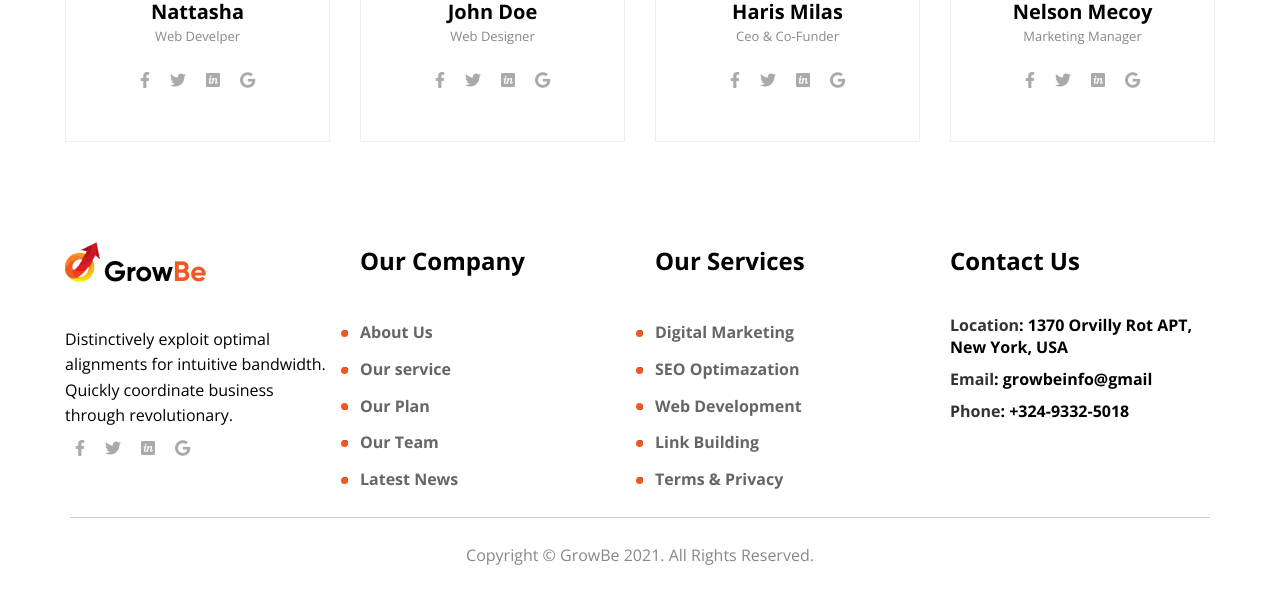
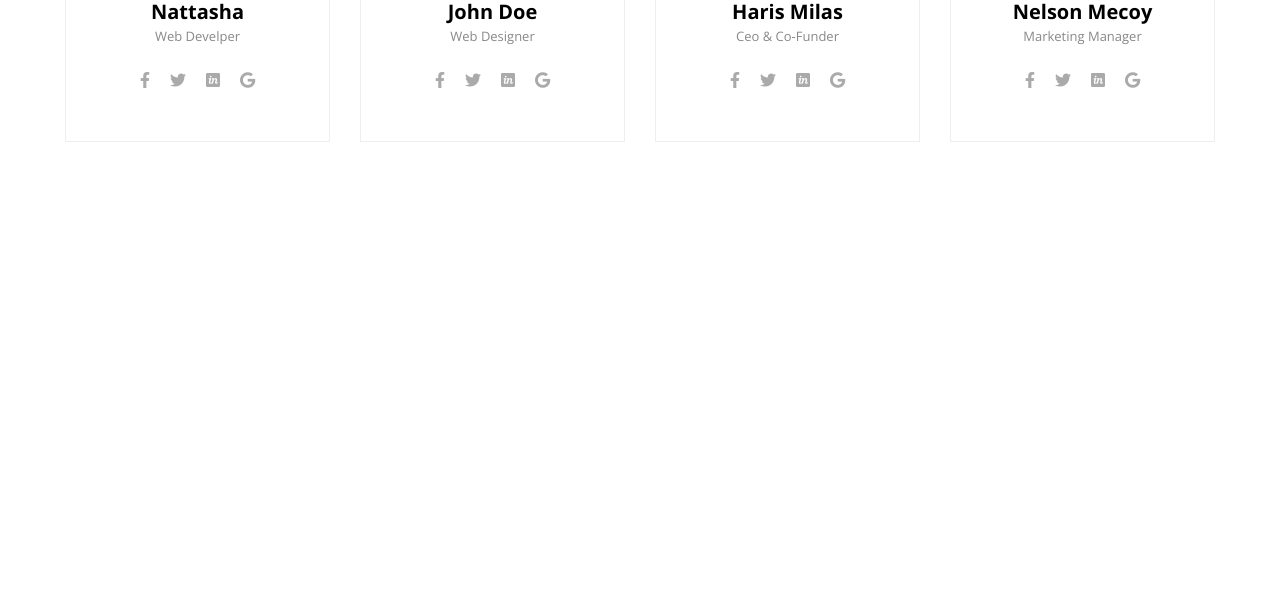
Before and after one commit to nazima4/growbe, a plain HTML site: page index.html in a window 1280 px wide. Shown: the part 6372-6965 px from the top of the page. After the commit the page ends 6614 px from the top, so only its background shows below. Drawn offline with nearby package versions, Linux system fonts and the light colour scheme.

Commit message:
del footer

```diff
--- a/index.html
+++ b/index.html
@@ -533,75 +533,75 @@
     </div>
 </section>
 </main>
-<footer class="footer">
-    <div class="container">
-        <div class="row">
-            <div class="col-3">
-                <div class="footer-box">
-                    <img src="./images/logo%20(1).png" alt="" class="logotype">
-                    <img src="./images/GrowBe.png" alt="">
-                    <p class="footer-desc">Distinctively exploit optimal alignments for intuitive bandwidth.
-                        Quickly
-                        coordinate business through revolutionary.</p>
-                    <div class="svg-viev-title-2">
-                        <div class="svg-viev">
-                            <i class="fab fa-facebook-f"></i>
-                        </div>
-                        <div class="svg-viev">
-                            <i class="fab fa-twitter"></i>
-                        </div>
-                        <div class="svg-viev">
-                            <i class="fab fa-invision"></i>
-                        </div>
-                        <div class="svg-viev">
-                            <i class="fab fa-google"></i>
-                        </div>
-                    </div>
+<!--<footer class="footer">-->
+<!--    <div class="container">-->
+<!--        <div class="row">-->
+<!--            <div class="col-3">-->
+<!--                <div class="footer-box">-->
+<!--                    <img src="./images/logo%20(1).png" alt="" class="logotype">-->
+<!--                    <img src="./images/GrowBe.png" alt="">-->
+<!--                    <p class="footer-desc">Distinctively exploit optimal alignments for intuitive bandwidth.-->
+<!--                        Quickly-->
+<!--                        coordinate business through revolutionary.</p>-->
+<!--                    <div class="svg-viev-title-2">-->
+<!--                        <div class="svg-viev">-->
+<!--                            <i class="fab fa-facebook-f"></i>-->
+<!--                        </div>-->
+<!--                        <div class="svg-viev">-->
+<!--                            <i class="fab fa-twitter"></i>-->
+<!--                        </div>-->
+<!--                        <div class="svg-viev">-->
+<!--                            <i class="fab fa-invision"></i>-->
+<!--                        </div>-->
+<!--                        <div class="svg-viev">-->
+<!--                            <i class="fab fa-google"></i>-->
+<!--                        </div>-->
+<!--                    </div>-->
 
 
 
 
 
 
-                </div>
-            </div>
-            <div class="col-3">
-                <div class="footer-box">
-                    <h4 class="our">Our Company</h4>
-                    <ul>
-                        <li><a href="#" class="footer-link">About Us</a></li>
-                        <li><a href="#" class="footer-link">Our service</a></li>
-                        <li><a href="#" class="footer-link">Our Plan</a></li>
-                        <li><a href="#" class="footer-link">Our Team</a></li>
-                        <li><a href="#" class="footer-link">Latest News</a></li>
-                    </ul>
-                </div>
-            </div>
-            <div class="col-3">
-                <div class="footer-box">
-                    <h4 class="our">Our Services</h4>
-                    <ul>
-                        <li><a href="#" class="footer-link">Digital Marketing</a></li>
-                        <li><a href="#" class="footer-link">SEO Optimazation</a></li>
-                        <li><a href="#" class="footer-link">Web Development </a></li>
-                        <li><a href="#" class="footer-link">Link Building</a></li>
-                        <li><a href="#" class="footer-link">Terms & Privacy</a></li>
-                    </ul>
-                </div>
-            </div>
-            <div class="col-3">
-                <div class="footer-box">
-                    <h4 class="our">Contact Us</h4>
-                    <p class="our-address"><span>Location</span>: 1370 Orvilly Rot APT, <br>New York, USA</p>
-                    <p class="our-email"><span>Email</span>: growbeinfo@gmail</p>
-                    <p class="our-phone"><span>Phone</span>: +324-9332-5018</p>
-                </div>
-            </div>
-        </div>
-        <div class="copyright">
-            <p class="footer-copyright">Copyright © GrowBe 2021. All Rights Reserved.</p>
-        </div>
-    </div>
-</footer>
+<!--                </div>-->
+<!--            </div>-->
+<!--            <div class="col-3">-->
+<!--                <div class="footer-box">-->
+<!--                    <h4 class="our">Our Company</h4>-->
+<!--                    <ul>-->
+<!--                        <li><a href="#" class="footer-link">About Us</a></li>-->
+<!--                        <li><a href="#" class="footer-link">Our service</a></li>-->
+<!--                        <li><a href="#" class="footer-link">Our Plan</a></li>-->
+<!--                        <li><a href="#" class="footer-link">Our Team</a></li>-->
+<!--                        <li><a href="#" class="footer-link">Latest News</a></li>-->
+<!--                    </ul>-->
+<!--                </div>-->
+<!--            </div>-->
+<!--            <div class="col-3">-->
+<!--                <div class="footer-box">-->
+<!--                    <h4 class="our">Our Services</h4>-->
+<!--                    <ul>-->
+<!--                        <li><a href="#" class="footer-link">Digital Marketing</a></li>-->
+<!--                        <li><a href="#" class="footer-link">SEO Optimazation</a></li>-->
+<!--                        <li><a href="#" class="footer-link">Web Development </a></li>-->
+<!--                        <li><a href="#" class="footer-link">Link Building</a></li>-->
+<!--                        <li><a href="#" class="footer-link">Terms & Privacy</a></li>-->
+<!--                    </ul>-->
+<!--                </div>-->
+<!--            </div>-->
+<!--            <div class="col-3">-->
+<!--                <div class="footer-box">-->
+<!--                    <h4 class="our">Contact Us</h4>-->
+<!--                    <p class="our-address"><span>Location</span>: 1370 Orvilly Rot APT, <br>New York, USA</p>-->
+<!--                    <p class="our-email"><span>Email</span>: growbeinfo@gmail</p>-->
+<!--                    <p class="our-phone"><span>Phone</span>: +324-9332-5018</p>-->
+<!--                </div>-->
+<!--            </div>-->
+<!--        </div>-->
+<!--        <div class="copyright">-->
+<!--            <p class="footer-copyright">Copyright © GrowBe 2021. All Rights Reserved.</p>-->
+<!--        </div>-->
+<!--    </div>-->
+<!--</footer>-->
 </body>
 </html>
```
